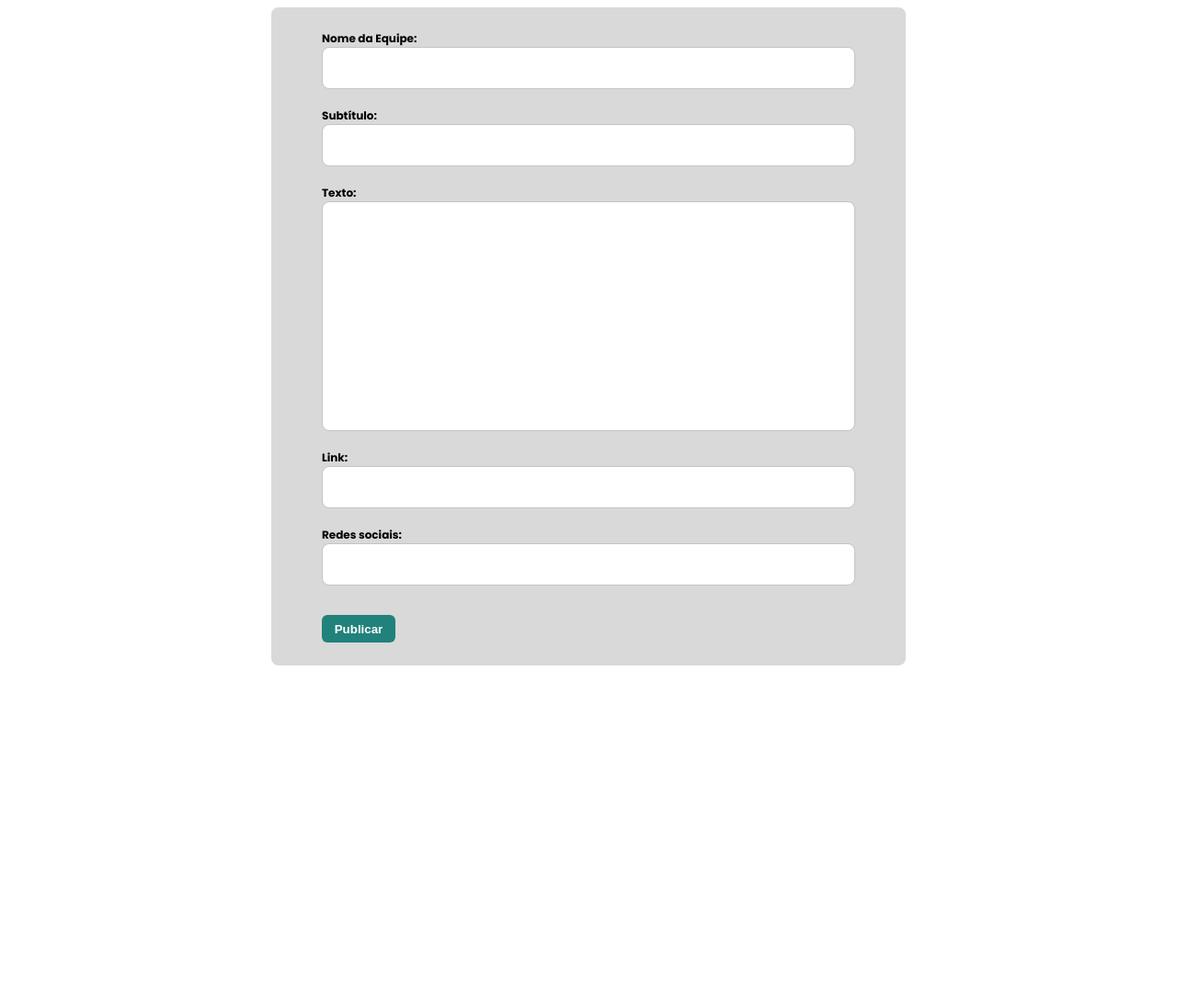
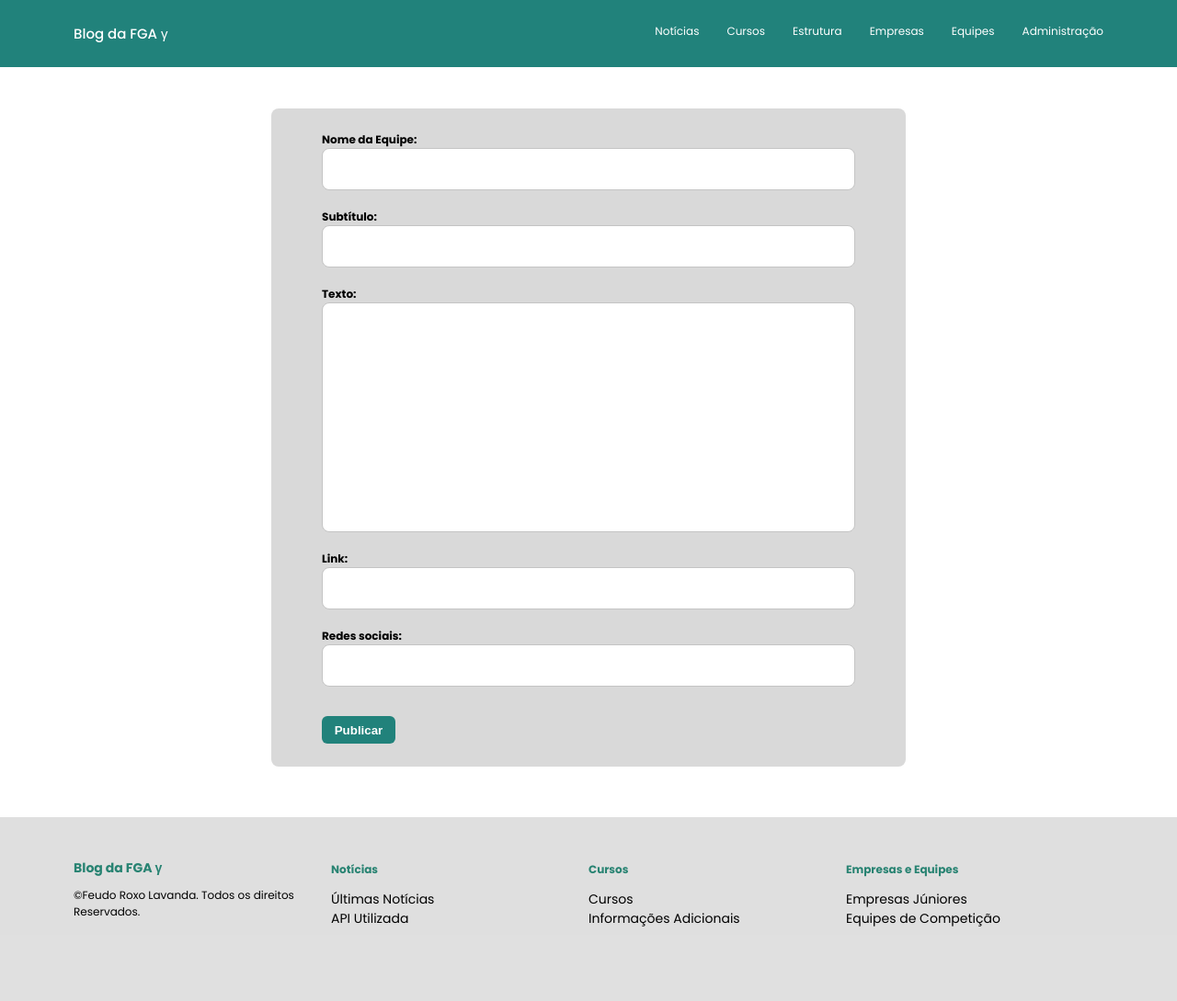
Before and after one commit to DS-roxo-lavanda-22-2/blog-fga, a Django app: page /cadastrar/empresa/ in a window 1280 px wide. Shown: the whole page at 92% size. Before the commit the page ends 724 px from the top, so only its background shows below. Run offline with Django 4.2, Linux system fonts and the light colour scheme.

Commit message:
Adicionando navbar e footer na página de cadastrar empresas

```diff
--- a/fga/static/css/empresa.css
+++ b/fga/static/css/empresa.css
@@ -1,8 +1,40 @@
 @import url('https://fonts.googleapis.com/css2?family=Poppins:wght@100;200;300;400;500;600;700;800;900&display=swap');
+
+* {
+    margin: 0;
+    padding: 0;
+}
+
+li,
+a,
+button {
+    color: #fff;
+    text-decoration: none;
+    list-style: none;
+}
 
 body {
     font-family: 'Poppins', sans-serif;
     font-size: 12px;
+}
+
+.logo {
+    font-weight: 500;
+    font-size: 15px;
+    color: #fff;
+}
+
+.navbar {
+    background-color: #21827B;
+    display: flex;
+    justify-content: space-between;
+    padding: 25px 80px;
+    margin-bottom: 45px;
+}
+
+.menu__list {
+    display: flex;
+    gap: 30px;
 }
 
 .container {
@@ -54,3 +86,54 @@ input {
     color: #ffffff;
     transition: 0.3s;
 }
+
+.footer__box {
+    background-color: #dededef2;
+    padding: 0px 80px 0px 80px;
+    margin-top: 55px;
+}
+
+.footer__container {
+    font-family: 'Poppins', sans-serif;
+    display: grid;
+    grid-template-columns: repeat(4, 1fr);
+    grid-template-rows: 1fr;
+    grid-column-gap: px;
+    grid-row-gap: px;
+}
+
+.footer__box-01 {
+    grid-area: 1 / 1 / 2 / 2;
+    height: 200px;
+}
+
+.footer__title {
+    color: #288372;
+    text-align: left;
+    text-align: left;
+    padding-top: 45px;
+    padding-bottom: 10px;
+}
+
+.footer__subtitle {
+    color: #288372;
+    text-align: left;
+    padding-top: 45px;
+    padding-bottom: 10px;
+    line-height: 1.5rem;
+}
+
+.footer__description {
+    font-weight: 400;
+    font-size: 14px;
+    line-height: 1.3rem;
+}
+
+
+.footer__box-02 {
+    grid-area: 1 / 2 / 2 / 3;
+}
+
+.footer__box-03 {
+    grid-area: 1 / 3 / 2 / 4;
+}
--- a/fga/templates/cadastrar/Empresa/index.html
+++ b/fga/templates/cadastrar/Empresa/index.html
@@ -11,6 +11,25 @@
 </head>
 
 <body>
+    <header>
+        <nav class="navbar">
+            <div class="logo">
+                Blog da FGA γ
+            </div>
+
+            <div>
+                <ul class="menu__list">
+                    <li><a href="">Notícias</a></li>
+                    <li><a href="">Cursos</a></li>
+                    <li><a href="">Estrutura</a></li>
+                    <li><a href="">Empresas</a></li>
+                    <li><a href="">Equipes</a></li>
+                    <li><a href="">Administração</a></li>
+                </ul>
+            </div>
+        </nav>
+    </header>
+
     <section class="container">
         {% if status == -1 %}
             <div class="alert" style="padding: 20px;
@@ -63,6 +82,39 @@
         </form>
     </section>
 
+    <section class="footer__box">
+        <div class="footer__container">
+            <div class="footer__box-01">
+                <h3 class="footer__title">Blog da FGA γ</h3>
+                <p classe="footer__description">©Feudo Roxo Lavanda. Todos os direitos Reservados.</p>
+            </div>
+
+            <div class="footer__box-02">
+                <h4 class="footer__subtitle">Notícias</h4>
+                <div class="footer__description">
+                    <p>Últimas Notícias</p>
+                    <p>API Utilizada</p>
+                </div>
+            </div>
+
+            <div class="footer__box-03">
+                <h4 class="footer__subtitle">Cursos</h4>
+                <div class="footer__description">
+                    <p>Cursos</p>
+                    <p>Informações Adicionais</p>
+                </div>
+            </div>
+
+            <div class="footer__box-04">
+                <h4 class="footer__subtitle">Empresas e Equipes</h4>
+                <div class="footer__description">
+                    <p>Empresas Júniores</p>
+                    <p>Equipes de Competição</p>
+                </div>
+            </div>
+        </div>
+    </section>
+
 </body>
 
 </html>
```
